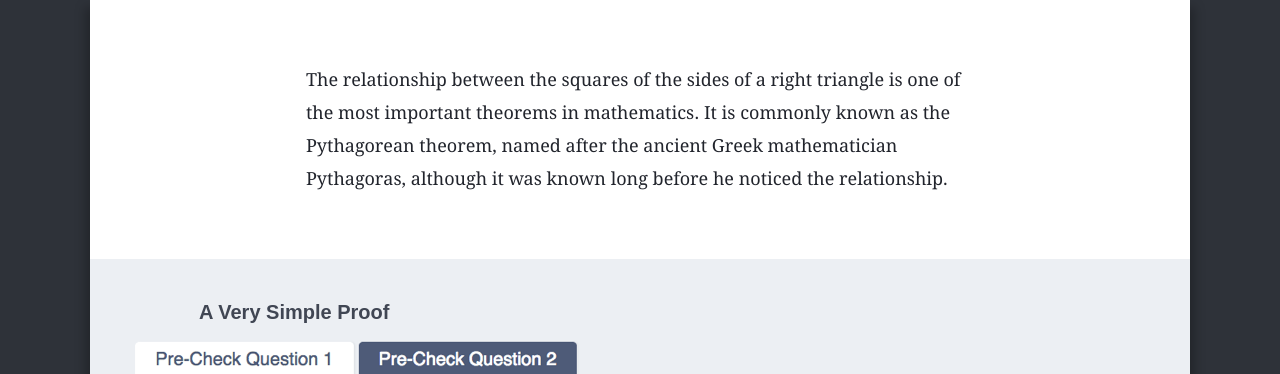
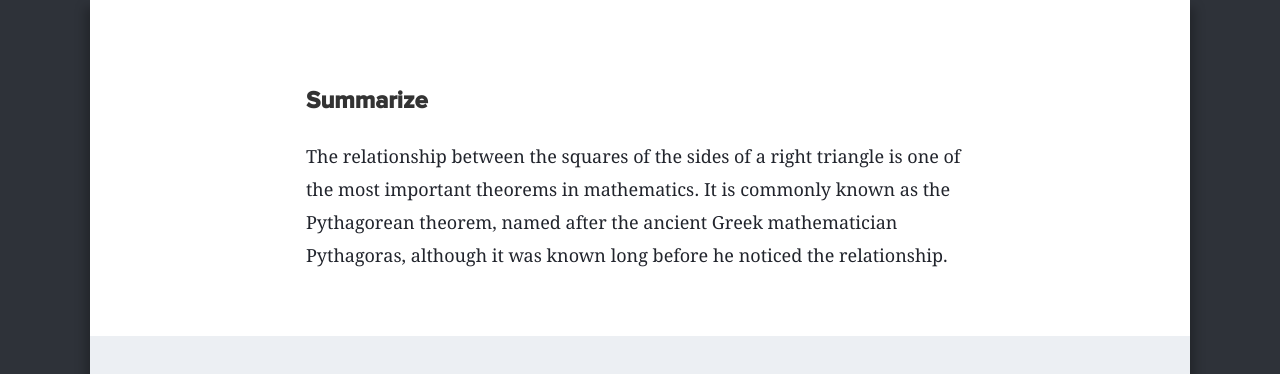
Before and after one commit to Blind3y3Design/MathTB, a website: page index.html in a window 1280 px wide. Both pictures are taken after a click on the item "Summarize". Shown: the part 419-793 px from the top of the page. Drawn offline with nearby package versions, Linux system fonts and the light colour scheme; files that its build step writes are made by us from their sources; files whose address does not match are found by name.

Commit message:
copy edit

```diff
--- a/index.html
+++ b/index.html
@@ -374,6 +374,7 @@
                     <div class="cit-row">
                         <div class="cit-row-inner">
                             <div class="cit-rich-copy">
+                                <h3 class="cmrp-heading">Summarize</h3>
                                 <p>The relationship between the squares of the sides of a right triangle is one of the most important theorems in mathematics. It is commonly known as the Pythagorean theorem, named after the ancient Greek mathematician Pythagoras, although it was known long before he noticed the relationship.</p>
 
                                 <div class="inline-asset cit-plugin assessment-discover bootstrapped loaded">&nbsp;
```
